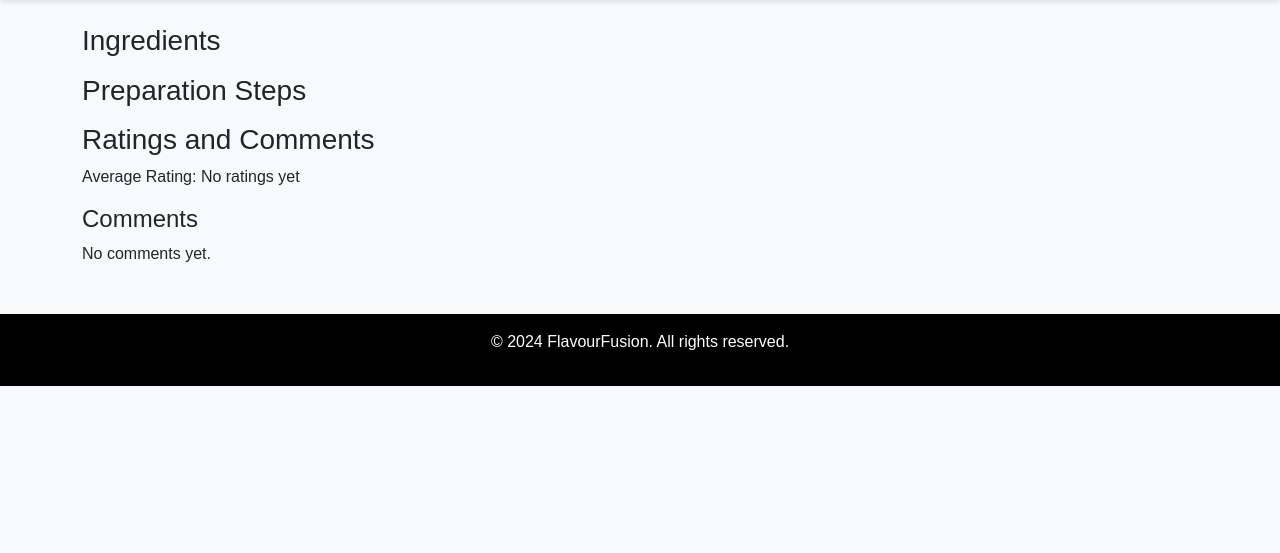
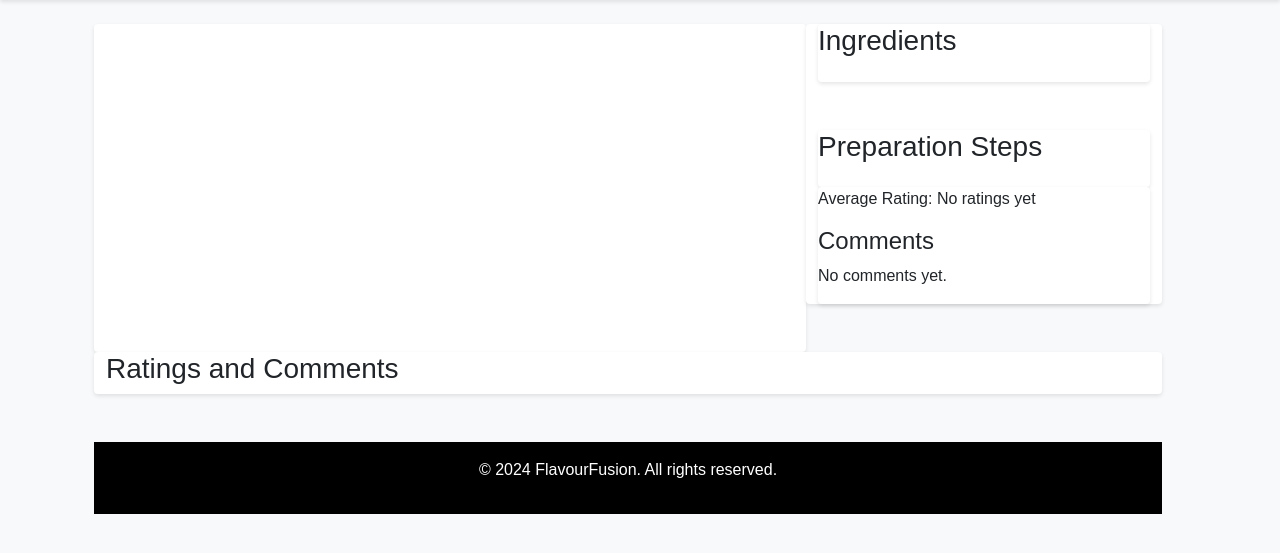
Before and after one commit to owuradaps/Flavour-Fusion-Pro, a Django app: template templates/recipe/recipe_detail.html in a window 1280 px wide. Shown: the part 56-609 px from the top of the page. Run offline with Django 5.2, Linux system fonts and the light colour scheme; the template is opened without the code that fills it, so the values that code supplies are empty.

Commit message:
Add cards to tidy up the pages

```diff
--- a/templates/recipe/recipe_detail.html
+++ b/templates/recipe/recipe_detail.html
@@ -3,28 +3,60 @@
 {% block title %}{{ recipe.title }} - FlavourFusion{% endblock %}
 
 {% block content %}
+
+<div class="container-fluid row">
+<!-- recipe image -->
+<div class="recipe-image img-fluid card col-md-8">
 <h2>{{ recipe.title }}</h2>
 {% if recipe.image %}
     <img src="{{ recipe.image.url }}" alt="{{ recipe.title }}" class="img-fluid mb-3">
 {% endif %}
 <p>{{ recipe.description }}</p>
+</div>
 
+<!-- Ingrredients and preparation steps card -->
+<div class="ingredients-and-preparation-steps card col-md-4 mb-5">
+<!-- ingredients -->
+<div class="ingrdient card col-md-12">
 <h3>Ingredients</h3>
 <ul>
     {% for ingredient in recipe.ingredients.all %}
         <li>{{ ingredient.quantity }} {{ ingredient.unit }} {{ ingredient.name }}</li>
     {% endfor %}
 </ul>
+</div>
 
+<!-- Preparation-steps -->
+<div class="preparation-steps card col-md-12 mt-4 mt-5">
 <h3>Preparation Steps</h3>
 <ol>
     {% for step in recipe.steps.all %}
         <li>{{ step.description }}</li>
     {% endfor %}
 </ol>
+</div>
+<!-- Rating and comments -->
+<div class="rating-and-comments card col-md-12">
+    <p>Average Rating: {{ avg_rating|default:"No ratings yet" }}</p>
+    <h4>Comments</h4>
+{% for rating in ratings %}
+    <div class="mb-3">
+        <div class="card-body">
+            <h5 class="card-title">Rating: {{ rating.rating }}/5</h5>
+            <p class="card-text">{{ rating.comment }}</p>
+            <p class="card-text"><small class="text-muted">By {{ rating.user.username }} on {{ rating.created_at }}</small></p>
+        </div>
+    </div>
+{% empty %}
+    <p>No comments yet.</p>
 
+{% endfor %}
+</div>
+</div>
+<!-- Add Rating and comments -->
+<div class="add-rating-and-comments card col-md-12">
 <h3>Ratings and Comments</h3>
-<p>Average Rating: {{ avg_rating|default:"No ratings yet" }}</p>
+
 
 {% if user.is_authenticated %}
     <h4>Add Your Rating</h4>
@@ -35,19 +67,6 @@
     </form>
 {% endif %}
 
-<h4>Comments</h4>
-{% for rating in ratings %}
-    <div class="card mb-3">
-        <div class="card-body">
-            <h5 class="card-title">Rating: {{ rating.rating }}/5</h5>
-            <p class="card-text">{{ rating.comment }}</p>
-            <p class="card-text"><small class="text-muted">By {{ rating.user.username }} on {{ rating.created_at }}</small></p>
-        </div>
-    </div>
-{% empty %}
-    <p>No comments yet.</p>
-{% endfor %}
-
 {% if user == recipe.user %}
     <a href="{% url 'recipe:update_recipe' recipe.pk %}" class="btn btn-secondary">Edit Recipe</a>
     <a href="{% url 'recipe:delete_recipe' recipe.pk %}" class="btn btn-danger">Delete Recipe</a>
```
